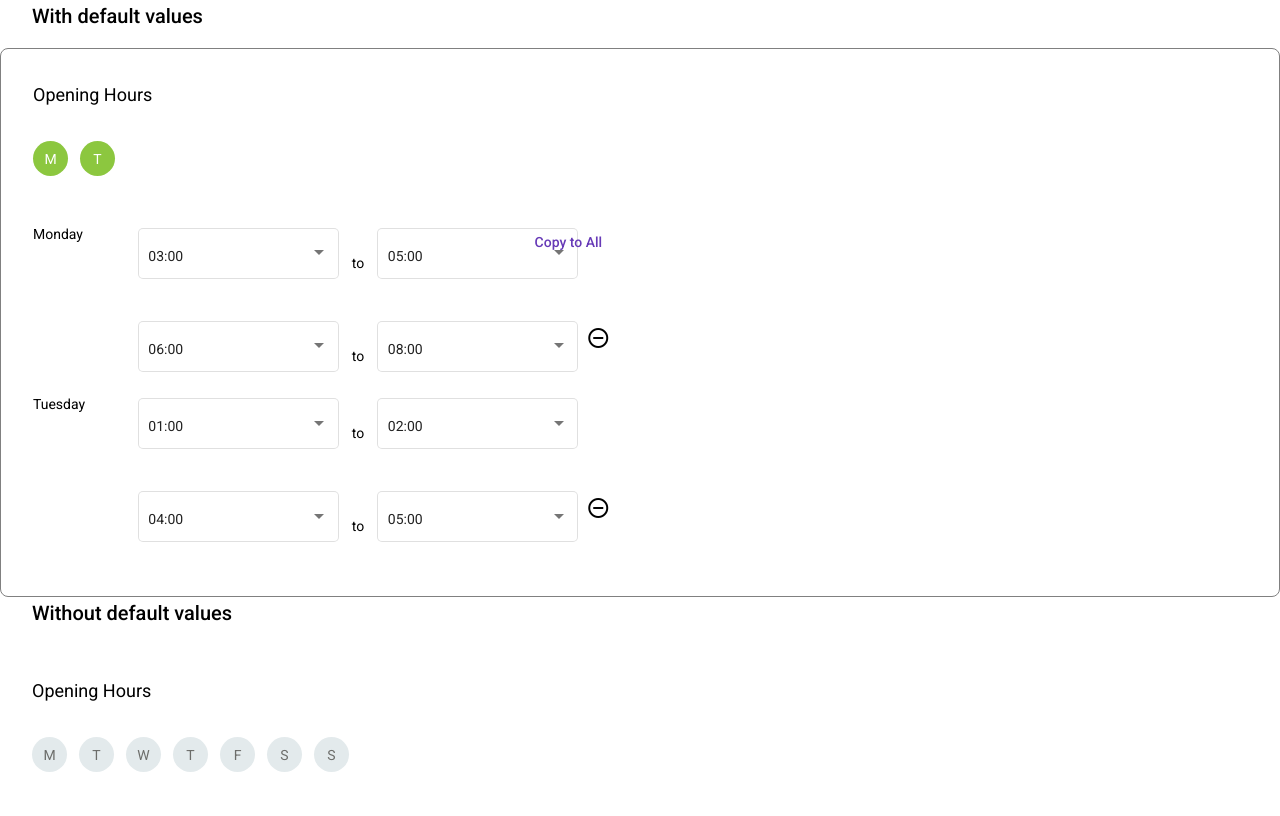
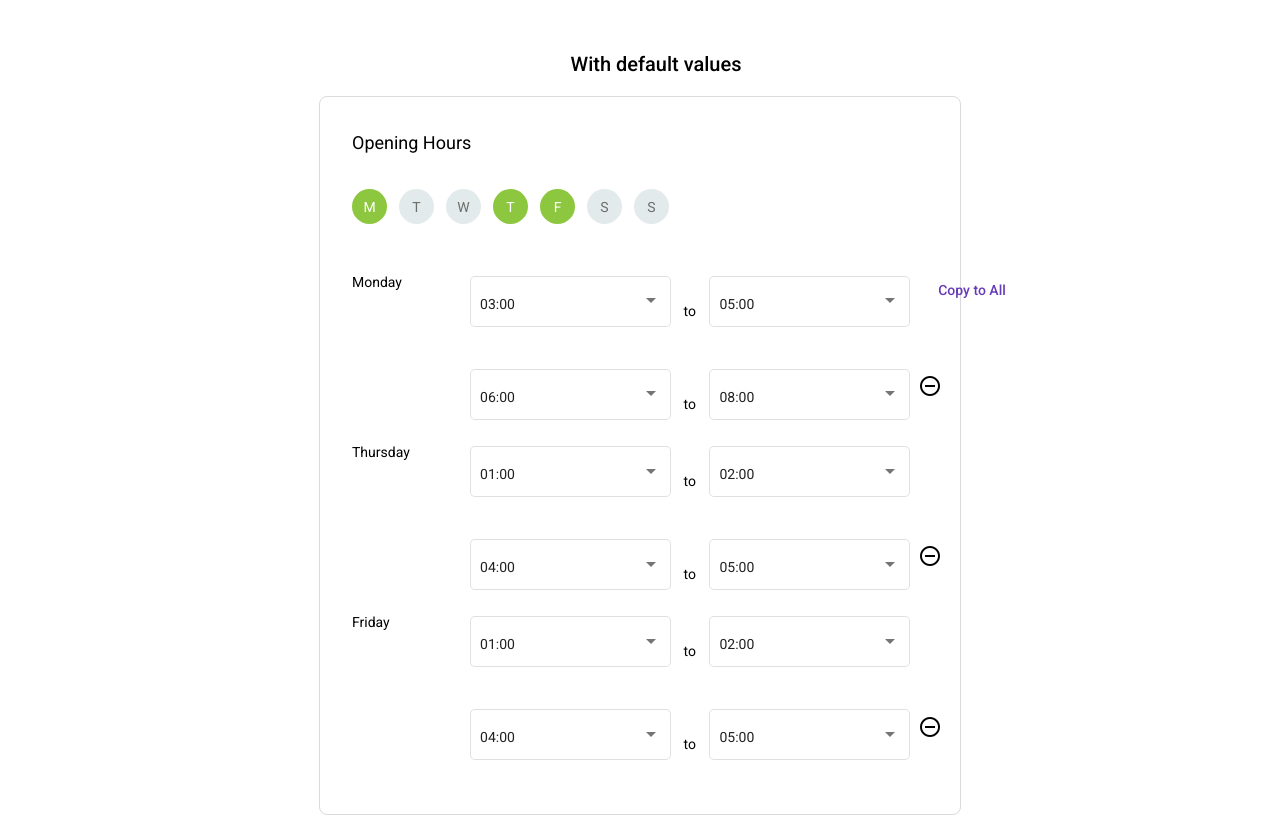
Before and after one commit to atonu/openingTimes, an Angular app: page / in a window 1280 px wide. Shown: the top 816 px of the page. Built offline with nearby package versions, Linux system fonts and the light colour scheme.

Commit message:
Templated, UI updated, Closed status implementedf.

```diff
--- a/src/app/app.component.html
+++ b/src/app/app.component.html
@@ -1,6 +1,12 @@
+<div fxLayout="column" fxLayoutAlign="center center" class="mt-48 pb-48">
 <h2 class="ml-32">With default values</h2>
-<div style="border: solid 1px grey; border-radius: 8px">
-<app-opening-times [defaultValues]="days"></app-opening-times>
+<div style="border: solid 1px #dbdbdb; border-radius: 8px;width: 50vw">
+<app-opening-times [defaultValues]="days"
+                   (formReady)="addChildForm('OpeningTimesForm', $event)">
+</app-opening-times>
 </div>
-<h2 class="ml-32">Without default values</h2>
+<h2 class="ml-32 mt-48">Without default values</h2>
+<div style="border: solid 1px #dbdbdb; border-radius: 8px;width: 50vw">
 <app-opening-times></app-opening-times>
+</div>
+</div>
--- a/src/app/app.component.ts
+++ b/src/app/app.component.ts
@@ -1,4 +1,5 @@
 import {Component} from '@angular/core';
+import {FormBuilder, FormGroup} from "@angular/forms";
 
 @Component({
   selector: 'app-root',
@@ -9,18 +10,66 @@ export class AppComponent {
   days = [
     {
       DayOfWeek:1,
-      Open:true,
+      Closed:false,
       From1:'03:00',
       To1:'05:00',
       From2:'06:00',
       To2:'08:00'
     },{
       DayOfWeek:2,
-      Open:true,
+      Closed:true,
+      From1:'01:00',
+      To1:'02:00',
+      From2:'04:00',
+      To2:'05:00'
+    },{
+      DayOfWeek:2,
+      Closed:true,
+      From1:'01:00',
+      To1:'02:00',
+      From2:'04:00',
+      To2:'05:00'
+    },{
+      DayOfWeek:2,
+      Closed:false,
+      From1:'01:00',
+      To1:'02:00',
+      From2:'04:00',
+      To2:'05:00'
+    },{
+      DayOfWeek:2,
+      Closed:false,
+      From1:'01:00',
+      To1:'02:00',
+      From2:'04:00',
+      To2:'05:00'
+    },{
+      DayOfWeek:2,
+      Closed:true,
+      From1:'01:00',
+      To1:'02:00',
+      From2:'04:00',
+      To2:'05:00'
+    },{
+      DayOfWeek:2,
+      Closed:true,
       From1:'01:00',
       To1:'02:00',
       From2:'04:00',
       To2:'05:00'
     }
   ]
+  Form!: FormGroup;
+
+  constructor(private formBuilder: FormBuilder) {
+    this.initBookingForm()
+  }
+
+  initBookingForm(): void {
+    this.Form = this.formBuilder.group({});
+  }
+  addChildForm(name: string, group: FormGroup) {
+    this.Form.setControl(name, group);
+    console.log(this.Form.getRawValue())
+  }
 }
--- a/src/app/opening-times/opening-times.component.html
+++ b/src/app/opening-times/opening-times.component.html
@@ -15,18 +15,18 @@
           fxLayoutGap="12px"
         >
           <div
-            [class.single-day-selected]="this.form.controls['OpeningTimes'].get([i])?.get('Open')?.value"
+            [class.single-day-selected]="!this.form.controls['OpeningTimes'].get([i])?.get('Closed')?.value"
             class="single-day"
           >
             <p class="mb-0 font-size-14 roboto-regular">{{ days[i].Name.charAt(0) }}</p>
           </div>
         </div>
       </div>
-      <div fxLayout="row">
-        <div fxFlex="40" fxFlexAlign="column">
+      <div fxLayout="row" fxLayoutAlign="space-between">
+        <div fxFlexAlign="column">
           <div *ngFor="let openingHoursForm of OpeningTimes.controls; let i = index" [formGroupName]="i">
             <div
-              *ngIf="this.form.controls['OpeningTimes'].get([i])?.get('Open')?.value"
+              *ngIf="!this.form.controls['OpeningTimes'].get([i])?.get('Closed')?.value"
               fxLayout="row"
               fxLayoutAlign="start start"
               fxLayoutGap="32px"
--- a/src/app/opening-times/opening-times.component.ts
+++ b/src/app/opening-times/opening-times.component.ts
@@ -46,7 +46,8 @@ export class OpeningTimesComponent implements OnInit {
     '23:00',
   ];
   doubleShifts: boolean[] = [false, false, false, false, false, false, false];
-  daysSelected: number =0;
+  daysSelected!: number;
+  disableForm= false;
 
   constructor(private fb: FormBuilder) {
   }
@@ -64,36 +65,23 @@ export class OpeningTimesComponent implements OnInit {
   }
 
   async ngOnInit() {
+    this.initForm();
     this.daysSelected = 0;
-    this.initForm();
     setTimeout(() => {
       for (let i = 0; i < this.days.length; i++) {
         this.doubleShifts[i] = this.form.controls['OpeningTimes'].get([i])?.get('From2')?.value !== null;
-        if (this.form.controls['OpeningTimes'].get([i])?.get('Open')?.value) {
+        if (!this.form.controls['OpeningTimes'].get([i])?.get('Closed')?.value) {
           this.daysSelected++;
         }
-        console.log(this.daysSelected);
       }
     }, 500);
-    if (
-      this.defaultValues
-    ) {
-      this.defaultValues.forEach((day: any) => {
-        const openingTimeDay = this.fb.group({
-          DayOfWeek: [day['DayOfWeek']],
-          Open: [day['Open']],
-          From1: [day['From1']],
-          To1: [day['To1']],
-          From2: [day['From2']],
-          To2: [day['To2']],
-        });
-        this.OpeningTimes.push(openingTimeDay);
-      });
-    } else {
+    if (this.defaultValues) {
+      this.subscribeFormControls();
+    }
     this.days.forEach((day) => {
       const openingTimeDay = this.fb.group({
         DayOfWeek: [day.Number, Validators.required],
-          Open: [false],
+        Closed: [true],
         From1: ['08:00'],
         To1: ['13:00'],
         From2: ['14:00'],
@@ -101,6 +89,10 @@ export class OpeningTimesComponent implements OnInit {
       });
       this.OpeningTimes.push(openingTimeDay);
     });
+    if (
+      this.defaultValues
+    ) {
+      this.resetOpeningTimes();
     }
     this.formReady.emit(this.form);
   }
@@ -122,8 +114,8 @@ export class OpeningTimesComponent implements OnInit {
 
   setDayAvailability(index: number) {
     const dayTime = this.form.controls['OpeningTimes'].get([index]);
-    dayTime?.get('Open')?.setValue(!dayTime?.get('Open')?.value);
-    if (dayTime?.get('Open')?.value) {
+    dayTime?.get('Closed')?.setValue(!dayTime?.get('Closed')?.value);
+    if (!dayTime?.get('Closed')?.value) {
       this.daysSelected++;
     } else {
       this.daysSelected--;
@@ -134,14 +126,14 @@ export class OpeningTimesComponent implements OnInit {
     let dayTime;
     let doubleShift = false;
     for (let i = 0; i < this.form.controls['OpeningTimes'].value.length; i++) {
-      if (this.form.controls['OpeningTimes'].get([i])?.get('Open')?.value) {
+      if (!this.form.controls['OpeningTimes'].get([i])?.get('Closed')?.value) {
         dayTime = this.form.controls['OpeningTimes'].get([i]);
         doubleShift = this.doubleShifts[i];
         break;
       }
     }
     for (let i = 0; i < this.form.controls['OpeningTimes'].value.length; i++) {
-      if (this.form.controls['OpeningTimes'].get([i])?.get('Open')?.value) {
+      if (!this.form.controls['OpeningTimes'].get([i])?.get('Closed')?.value) {
         this.form.controls['OpeningTimes'].get([i])?.get('From1')?.setValue(dayTime?.value.From1);
         this.form.controls['OpeningTimes'].get([i])?.get('To1')?.setValue(dayTime?.value.To1);
         if (doubleShift) {
@@ -152,4 +144,27 @@ export class OpeningTimesComponent implements OnInit {
       }
     }
   }
+  resetOpeningTimes() {
+    this.OpeningTimes.setValue(this.defaultValues);
   }
+  private subscribeFormControls() {
+    this.form.valueChanges.subscribe((change) => {
+      if (change.OpeningTimes.length !== this.defaultValues.length) {
+        this.disableForm = false;
+      } else {
+        this.disableForm = true;
+        for (let i = 0; i < this.defaultValues.length; i++) {
+          if (
+            this.defaultValues[i].From1 != change.OpeningTimes[i].From1 ||
+            this.defaultValues[i].From2 != change.OpeningTimes[i].From2 ||
+            this.defaultValues[i].To1 != change.OpeningTimes[i].To1 ||
+            this.defaultValues[i].To2 != change.OpeningTimes[i].To2 ||
+            this.defaultValues[i].Closed != change.OpeningTimes[i].Closed
+          ) {
+            this.disableForm = false;
+          }
+        }
+      }
+    });
+  }
+}
```
Lines whose indentation alone changed are shown as unchanged.
